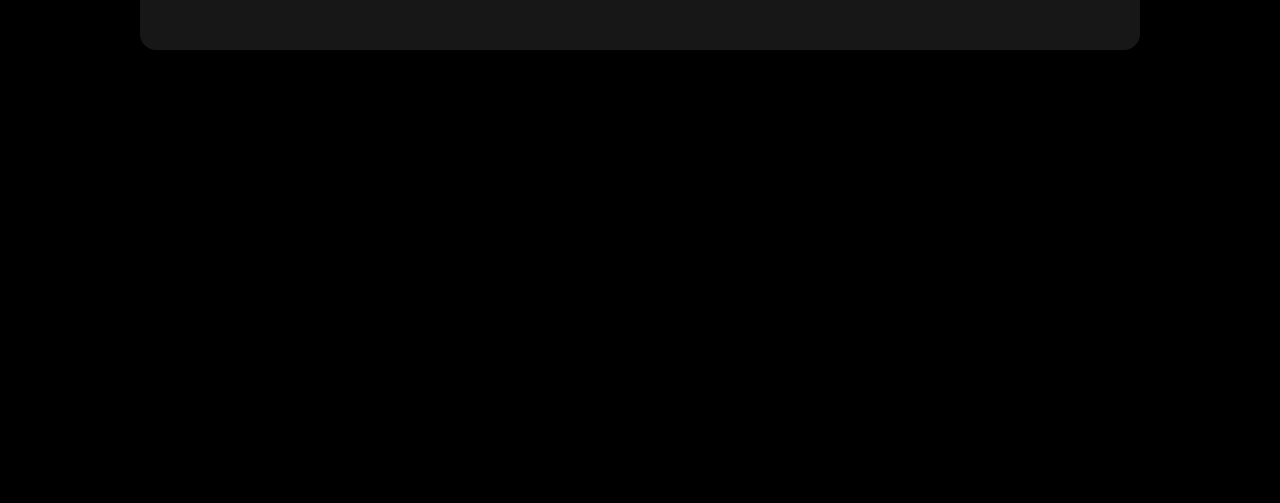
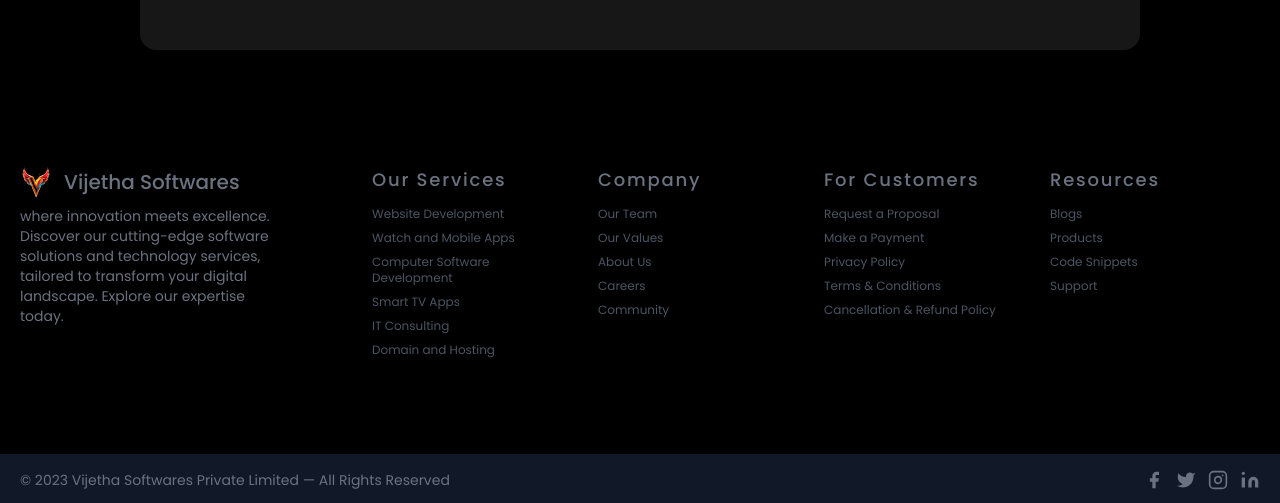
Before and after one commit to Webrizen/vijetha-softwares-private-limited, a Next.js app: page / in a window 1280 px wide. Shown: the part 6771-7274 px from the top of the page. Before the commit the page ends 6841 px from the top, so only its background shows below. Built offline with nearby package versions, Linux system fonts and the light colour scheme; grey boxes are pictures that could not be loaded; what tailwindcss-animated would draw is missing.

Commit message:
Footer Added

```diff
--- a/src/app/layout.js
+++ b/src/app/layout.js
@@ -1,6 +1,7 @@
 import Navbar from '@/components/Navbar';
 import './globals.css';
 import { Poppins } from 'next/font/google';
+import Footer from '@/components/Footer';
 
 const poppins = Poppins({
   weight: ['100', '200', '300', '400', '500', '600', '700', '800', '900'],
@@ -18,6 +19,7 @@
       <body className={poppins.className}>
         <Navbar />
         {children}
+        <Footer />
         </body>
     </html>
   )
--- /dev/null
+++ b/src/components/Footer.jsx
@@ -0,0 +1,194 @@
+import React from "react";
+
+export default function Footer() {
+  const year = new Date().getFullYear();
+  return (
+    <>
+      <footer class="text-gray-600 body-font">
+        <div class="container px-5 py-24 mx-auto flex md:items-center lg:items-start md:flex-row md:flex-nowrap flex-wrap flex-col">
+          <div class="w-64 flex-shrink-0 md:mx-0 mx-auto text-center md:text-left">
+            <a class="flex title-font font-medium items-center md:justify-start justify-center text-gray-500">
+              <img
+                src="/logo.png"
+                alt="Vijetha Softwares logo"
+                className="w-8 h-8"
+              />
+              <span class="ml-3 text-xl">Vijetha Softwares</span>
+            </a>
+            <p class="mt-2 text-sm text-gray-500">
+              where innovation meets excellence. Discover our cutting-edge
+              software solutions and technology services, tailored to transform
+              your digital landscape. Explore our expertise today.
+            </p>
+          </div>
+          <div class="flex-grow flex flex-wrap md:pl-20 -mb-10 md:mt-0 mt-10 md:text-left text-center">
+            <div class="lg:w-1/4 md:w-1/2 w-full px-4">
+              <h2 class="title-font font-medium text-gray-500 tracking-widest text-lg mb-3">
+                Our Services
+              </h2>
+              <nav class="list-none mb-10 flex flex-col gap-2 text-xs">
+                <li>
+                  <a class="text-gray-600 hover:text-blue-800 cursor-pointer">
+                    Website Development
+                  </a>
+                </li>
+                <li>
+                  <a class="text-gray-600 hover:text-blue-800 cursor-pointer">
+                    Watch and Mobile Apps
+                  </a>
+                </li>
+                <li>
+                  <a class="text-gray-600 hover:text-blue-800 cursor-pointer">
+                    Computer Software Development
+                  </a>
+                </li>
+                <li>
+                  <a class="text-gray-600 hover:text-blue-800 cursor-pointer">
+                    Smart TV Apps
+                  </a>
+                </li>
+                <li>
+                  <a class="text-gray-600 hover:text-blue-800 cursor-pointer">
+                    IT Consulting
+                  </a>
+                </li>
+                <li>
+                  <a class="text-gray-600 hover:text-blue-800 cursor-pointer">
+                    Domain and Hosting
+                  </a>
+                </li>
+              </nav>
+            </div>
+            <div class="lg:w-1/4 md:w-1/2 w-full px-4">
+              <h2 class="title-font font-medium text-gray-500 tracking-widest text-lg mb-3">
+                Company
+              </h2>
+              <nav class="list-none mb-10 text-xs flex flex-col gap-2">
+                <li>
+                  <a class="text-gray-600 hover:text-blue-800">Our Team</a>
+                </li>
+                <li>
+                  <a class="text-gray-600 hover:text-blue-800">Our Values</a>
+                </li>
+                <li>
+                  <a class="text-gray-600 hover:text-blue-800">About Us</a>
+                </li>
+                <li>
+                  <a class="text-gray-600 hover:text-blue-800">Careers</a>
+                </li>
+                <li>
+                  <a class="text-gray-600 hover:text-blue-800">Community</a>
+                </li>
+              </nav>
+            </div>
+            <div class="lg:w-1/4 md:w-1/2 w-full px-4">
+              <h2 class="title-font font-medium text-gray-500 tracking-widest text-lg mb-3">
+                For Customers
+              </h2>
+              <nav class="list-none mb-10 text-xs flex flex-col gap-2">
+                <li>
+                  <a class="text-gray-600 hover:text-blue-800">Request a Proposal</a>
+                </li>
+                <li>
+                  <a class="text-gray-600 hover:text-blue-800">Make a Payment</a>
+                </li>
+                <li>
+                  <a class="text-gray-600 hover:text-blue-800">Privacy Policy</a>
+                </li>
+                <li>
+                  <a class="text-gray-600 hover:text-blue-800">Terms & Conditions</a>
+                </li>
+                <li>
+                  <a class="text-gray-600 hover:text-blue-800">Cancellation & Refund Policy</a>
+                </li>
+              </nav>
+            </div>
+            <div class="lg:w-1/4 md:w-1/2 w-full px-4">
+              <h2 class="title-font font-medium text-gray-500 tracking-widest text-lg mb-3">
+                Resources
+              </h2>
+              <nav class="list-none mb-10 flex flex-col gap-2 text-xs">
+                <li>
+                  <a class="text-gray-600 hover:text-blue-800">Blogs</a>
+                </li>
+                <li>
+                  <a class="text-gray-600 hover:text-blue-800">Products</a>
+                </li>
+                <li>
+                  <a class="text-gray-600 hover:text-blue-800">Code Snippets</a>
+                </li>
+                <li>
+                  <a class="text-gray-600 hover:text-blue-800">Support</a>
+                </li>
+              </nav>
+            </div>
+          </div>
+        </div>
+        <div class="bg-gray-900">
+          <div class="container mx-auto py-4 px-5 flex flex-wrap flex-col sm:flex-row">
+            <p class="text-gray-500 text-sm text-center sm:text-left">
+              © {year} Vijetha Softwares Private Limited — All Rights Reserved
+            </p>
+            <span class="inline-flex sm:ml-auto sm:mt-0 mt-2 justify-center sm:justify-start">
+              <a class="text-gray-500">
+                <svg
+                  fill="currentColor"
+                  stroke-linecap="round"
+                  stroke-linejoin="round"
+                  stroke-width="2"
+                  class="w-5 h-5"
+                  viewBox="0 0 24 24"
+                >
+                  <path d="M18 2h-3a5 5 0 00-5 5v3H7v4h3v8h4v-8h3l1-4h-4V7a1 1 0 011-1h3z"></path>
+                </svg>
+              </a>
+              <a class="ml-3 text-gray-500">
+                <svg
+                  fill="currentColor"
+                  stroke-linecap="round"
+                  stroke-linejoin="round"
+                  stroke-width="2"
+                  class="w-5 h-5"
+                  viewBox="0 0 24 24"
+                >
+                  <path d="M23 3a10.9 10.9 0 01-3.14 1.53 4.48 4.48 0 00-7.86 3v1A10.66 10.66 0 013 4s-4 9 5 13a11.64 11.64 0 01-7 2c9 5 20 0 20-11.5a4.5 4.5 0 00-.08-.83A7.72 7.72 0 0023 3z"></path>
+                </svg>
+              </a>
+              <a class="ml-3 text-gray-500">
+                <svg
+                  fill="none"
+                  stroke="currentColor"
+                  stroke-linecap="round"
+                  stroke-linejoin="round"
+                  stroke-width="2"
+                  class="w-5 h-5"
+                  viewBox="0 0 24 24"
+                >
+                  <rect width="20" height="20" x="2" y="2" rx="5" ry="5"></rect>
+                  <path d="M16 11.37A4 4 0 1112.63 8 4 4 0 0116 11.37zm1.5-4.87h.01"></path>
+                </svg>
+              </a>
+              <a class="ml-3 text-gray-500">
+                <svg
+                  fill="currentColor"
+                  stroke="currentColor"
+                  stroke-linecap="round"
+                  stroke-linejoin="round"
+                  stroke-width="0"
+                  class="w-5 h-5"
+                  viewBox="0 0 24 24"
+                >
+                  <path
+                    stroke="none"
+                    d="M16 8a6 6 0 016 6v7h-4v-7a2 2 0 00-2-2 2 2 0 00-2 2v7h-4v-7a6 6 0 016-6zM2 9h4v12H2z"
+                  ></path>
+                  <circle cx="4" cy="4" r="2" stroke="none"></circle>
+                </svg>
+              </a>
+            </span>
+          </div>
+        </div>
+      </footer>
+    </>
+  );
+}
```
